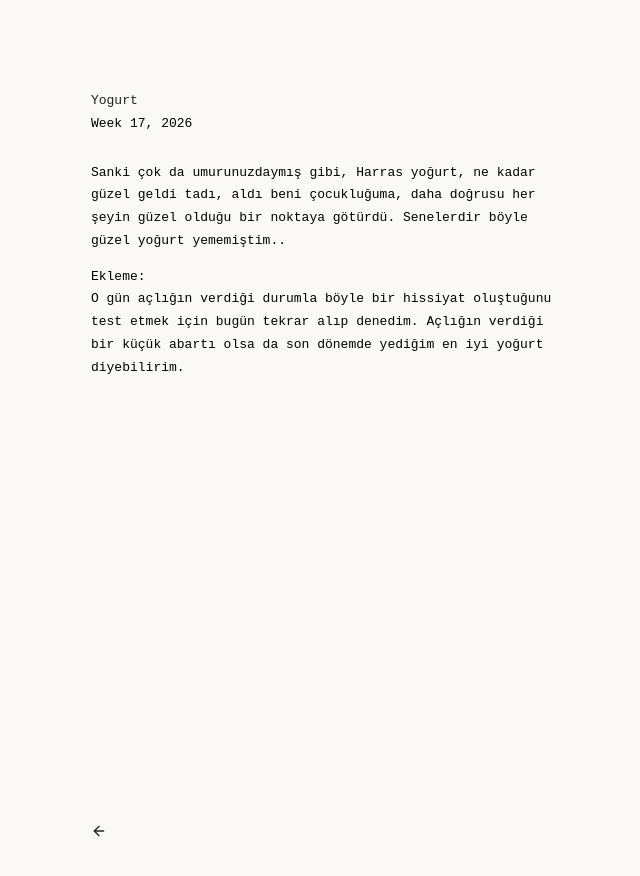
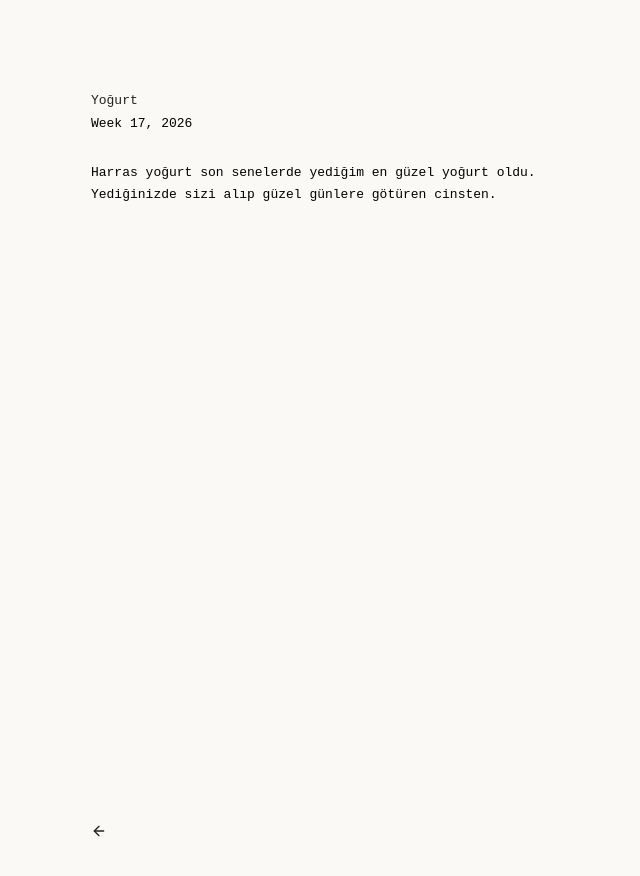
Before and after one commit to hayriartar/hayriartar.github.io, a Jekyll site: the page built from _posts/2026-05-03-yogurt.md, in a window 1280 px wide. Shown: the top 876 px of the page, without its empty margins (315-955 px from the left). Built offline with Jekyll 4.4.1, drawn with Linux system fonts in a browser that asks for light colours.

Commit message:
some changes

```diff
--- a/_posts/2026-05-03-yogurt.md
+++ b/_posts/2026-05-03-yogurt.md
@@ -1,12 +1,8 @@
 ---
 layout: post
 date: 2026-05-03
-title:
+title: Yoğurt
 categories: [short]
 tag: []
 ---
-Sanki çok da umurunuzdaymış gibi, Harras yoğurt, ne kadar güzel geldi tadı, aldı beni çocukluğuma, daha doğrusu her şeyin güzel olduğu bir noktaya götürdü.
-Senelerdir böyle güzel yoğurt yememiştim..
-
-Ekleme:
-O gün açlığın verdiği durumla böyle bir hissiyat oluştuğunu test etmek için bugün tekrar alıp denedim. Açlığın verdiği bir küçük abartı olsa da son dönemde yediğim en iyi yoğurt diyebilirim.
+Harras yoğurt son senelerde yediğim en güzel yoğurt oldu. Yediğinizde sizi alıp güzel günlere götüren cinsten.
```
